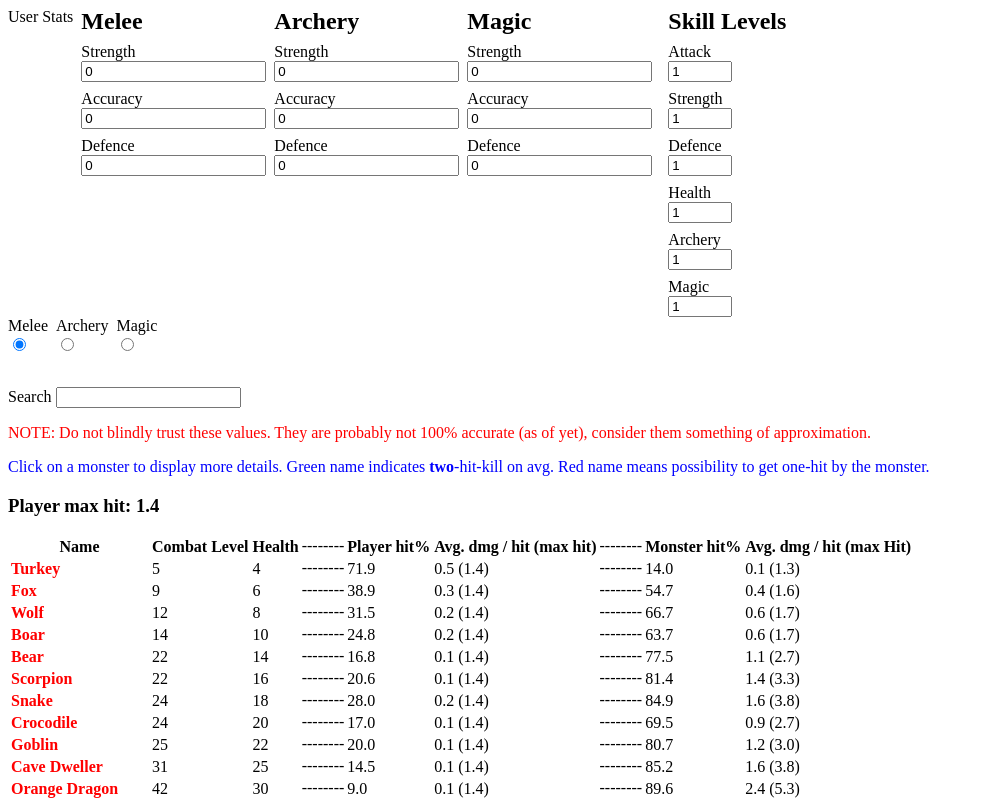
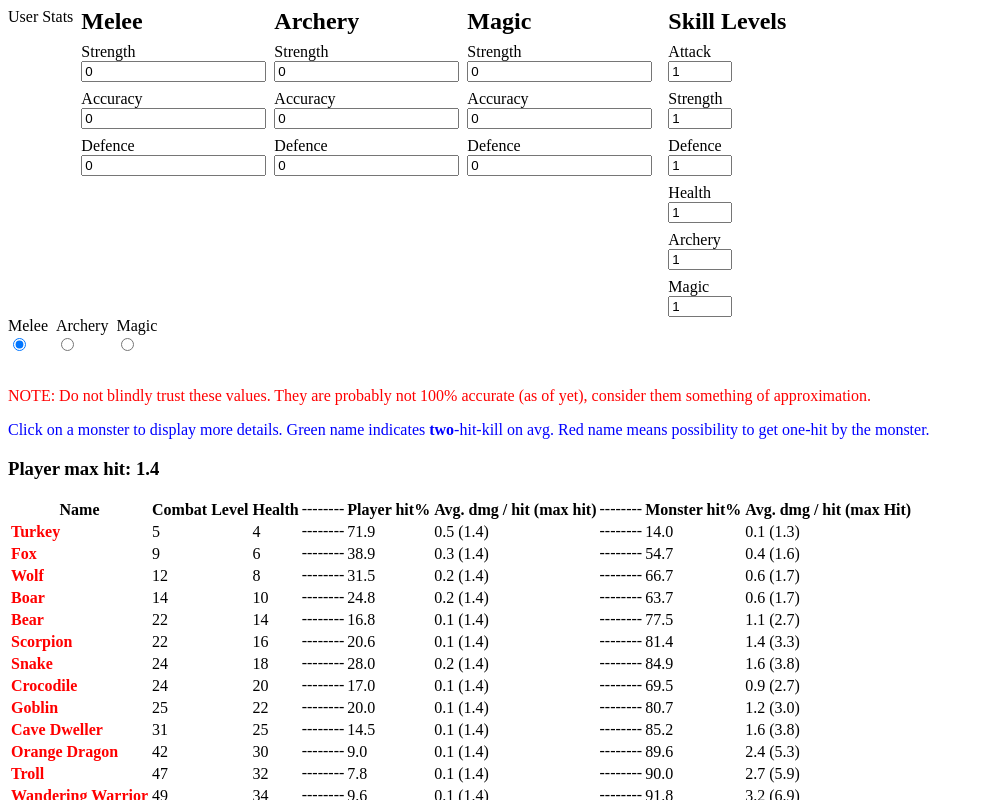
Before and after one commit to kripi-png/Idle-Clans-Combat, a SvelteKit app: page / in a window 1280 px wide. Shown: the top 800 px of the page, without its empty margins (0-984 px from the left). Built offline with nearby package versions, Linux system fonts and the light colour scheme.

Commit message:
revert: remove search as it does not work correctly for unknown reasons

```diff
--- a/src/routes/+page.svelte
+++ b/src/routes/+page.svelte
@@ -10,17 +10,11 @@
 	// get attack style specific stats
 	$: playerStats = getStatsForSelectedAttackStyle($userStats);
 	$: playerMaxHit = calculateMaxDamagePerHit(playerStats.strength, playerStats.strengthLevel);
-
-	let searchQuery = '';
 </script>
 
 <UserStats />
 
 <div class="monsterTable">
-	<label>
-		Search
-		<input type="text" bind:value={searchQuery} />
-	</label>
 	<p class="warning">
 		NOTE: Do not blindly trust these values. They are probably not 100% accurate (as of yet),
 		consider them something of approximation.
@@ -45,9 +39,7 @@
 			</tr>
 		</thead>
 		<tbody>
-			{#each monsters.filter((monster) => monster.name
-					.toLowerCase()
-					.includes(searchQuery.toLowerCase())) as monster}
+			{#each monsters as monster}
 				{@const playerAccuracyAugmented = calculateAugmentedStat(
 					playerStats.accuracy,
 					playerStats.attackLevel
```
